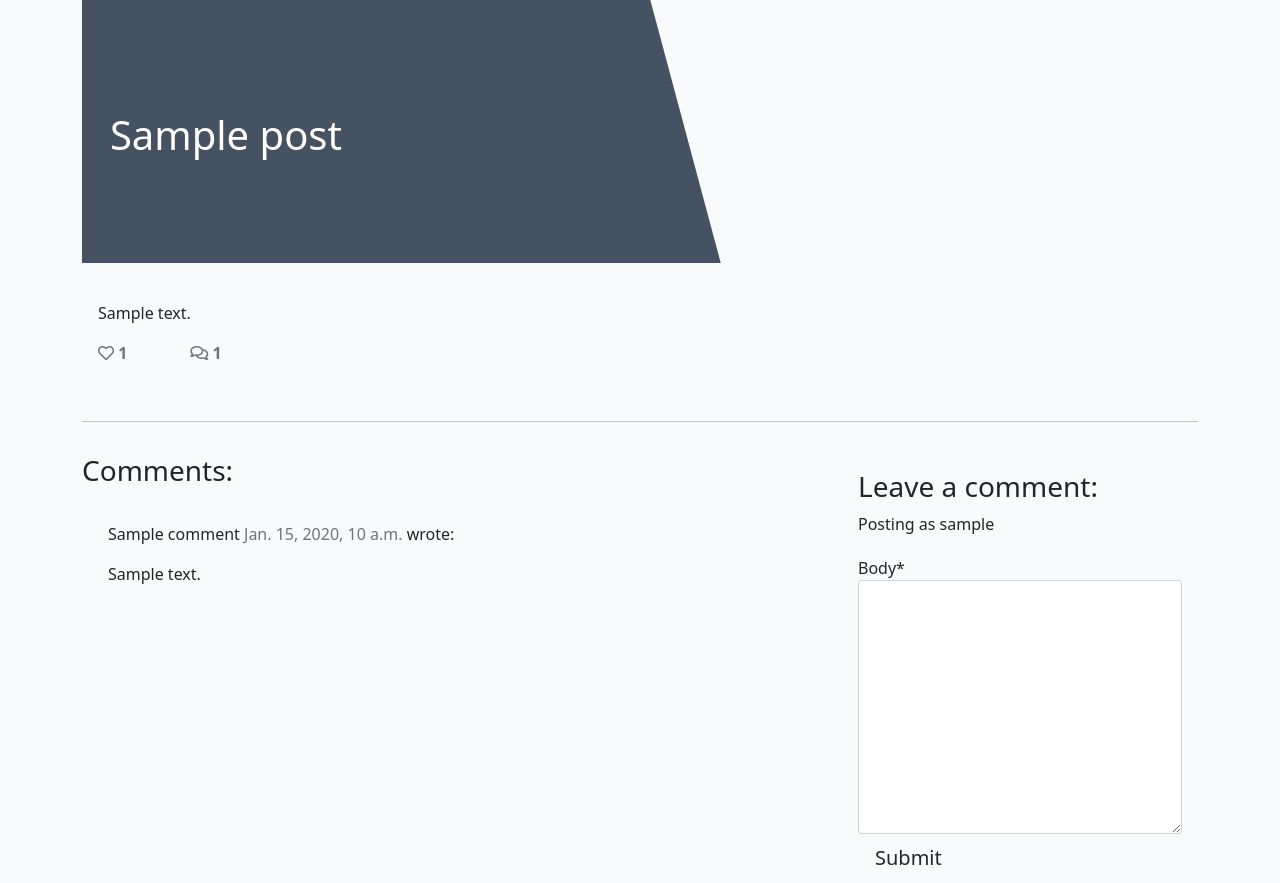
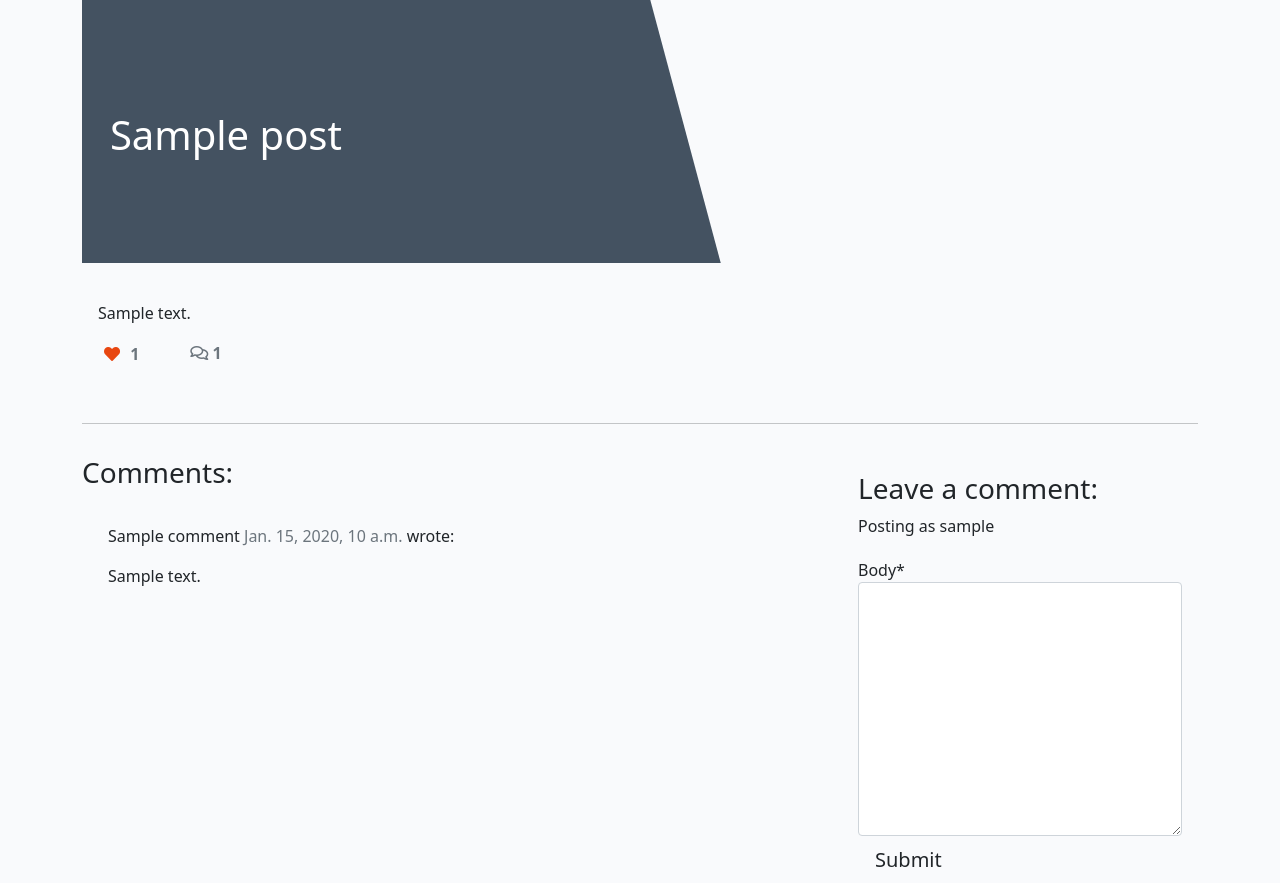
Before and after one commit to Code-Institute-Submissions/DionneMaguire-locationblog_OctResub, a Django app: a page that uses templates/post_detail.html in a window 1280 px wide. Shown: the part 83-966 px from the top of the page. Run offline with Django 3.2, Linux system fonts and the light colour scheme; a user stored in the database is signed in; tables that the repository leaves empty hold one stand-in row (values such as "Sample post"); some libraries are stand-ins or nearby versions.

Commit message:
add functionality to like and unlike posts

```diff
--- a/blog/urls.py
+++ b/blog/urls.py
@@ -5,4 +5,5 @@ from django.urls import path
 urlpatterns = [
     path('', views.PostList.as_view(), name='home'),
     path('<slug:slug>/', views.PostDetail.as_view(), name='post_detail'),
+    path('like/<slug:slug>', views.PostLike.as_view(), name='post_like'),
 ]
--- a/blog/views.py
+++ b/blog/views.py
@@ -1,7 +1,9 @@
-from django.shortcuts import render, get_object_or_404
+from django.shortcuts import render, get_object_or_404, reverse
 from django.views import generic, View
+from django.http import HttpResponseRedirect
 from .models import Post
 from .forms import CommentForm
+
 
 
 class PostList(generic.ListView):
@@ -60,3 +62,15 @@ class PostDetail(View):
                 "comment_form": CommentForm()
             },
         )
+
+class PostLike(View):
+
+    def post(self, request, slug):
+        post = get_object_or_404(Post, slug=slug)
+
+        if post.likes.filter(id=request.user.id).exists():
+            post.likes.remove(request.user)
+        else:
+            post.likes.add(request.user)
+
+        return HttpResponseRedirect(reverse('post_detail', args=[slug]))
--- a/static/css/style.css
+++ b/static/css/style.css
@@ -74,3 +74,9 @@ body {
     margin-left: 5%;
     color: lightgray;
 }
+
+.btn-like {
+    color: #e84610;
+    border: none;
+    background: transparent;
+}
--- a/templates/post_detail.html
+++ b/templates/post_detail.html
@@ -30,7 +30,31 @@
                 <div class="row">
 
                     <div class="col-1">
-                        <strong class="text-secondary"><i class="far fa-heart"></i> {{ post.number_of_likes }} </strong>
+                        <strong>
+                            {% if user.is_authenticated %}
+                            <form class="d-inline" action="{% url 'post_like' post.slug %}" method="POST">
+                                {% csrf_token %}
+                                {% if liked %}
+
+                                <button type="submit" name="blogpost_id" value="{{post.slug}}" class="btn-like">
+                                    <i class="fas fa-heart"></i>
+                                </button>
+
+                                {% else %}
+
+                                <button type="submit" name="blogpost_id" value="{{post.slug}}" class="btn-like">
+                                    <i class="far fa-heart"></i>
+                                </button>
+
+                                {% endif %}
+                            </form>
+                            {% else %}
+
+                            <span class="text-secondary"><i class="far fa-heart"></i></span>
+
+                            {% endif %}
+                            <span class="text-secondary"> {{ post.number_of_likes }}</span>
+                        </strong>
                     </div>
                     <div class="col-1">
                         {% with comments.count as total_comments %}
```
